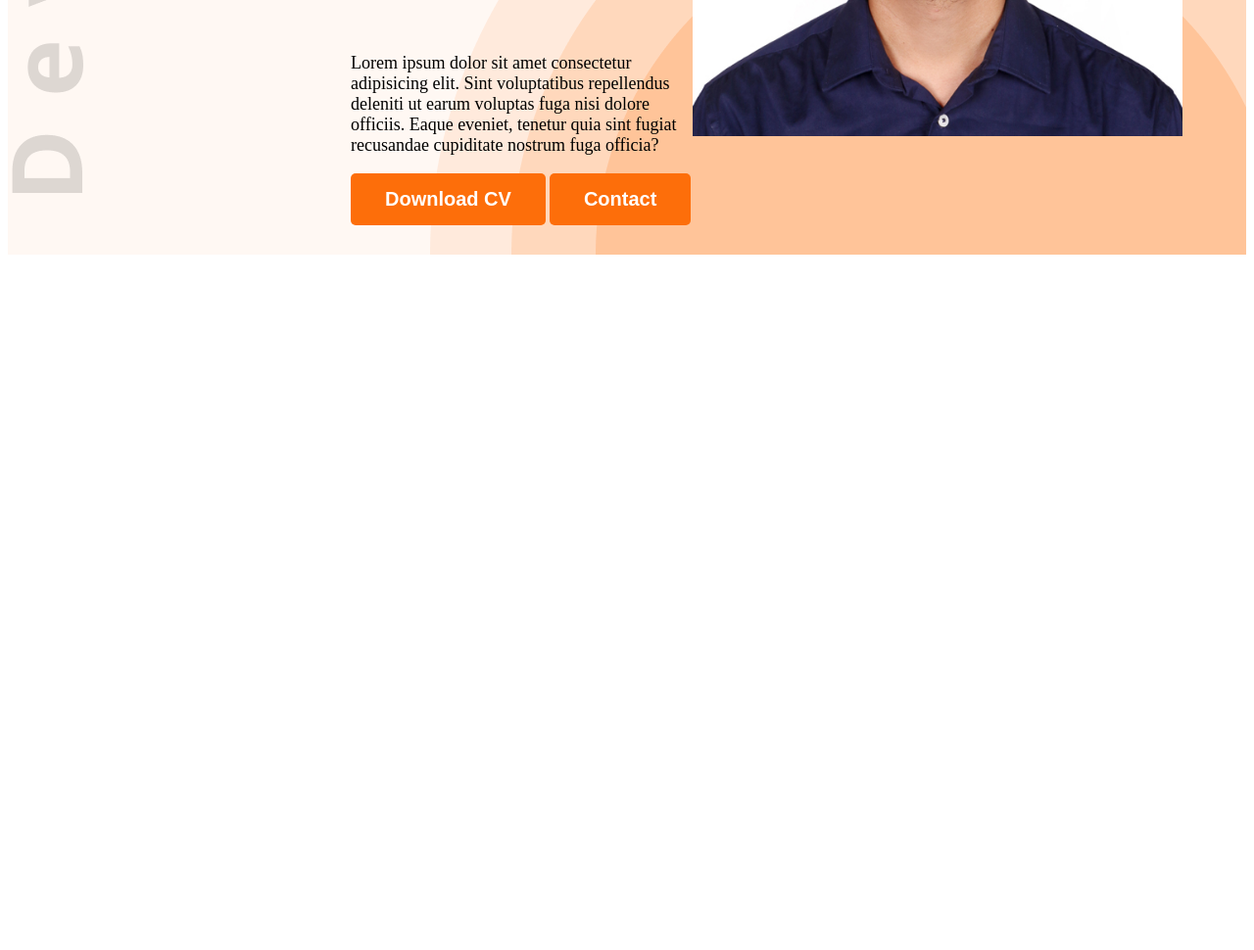
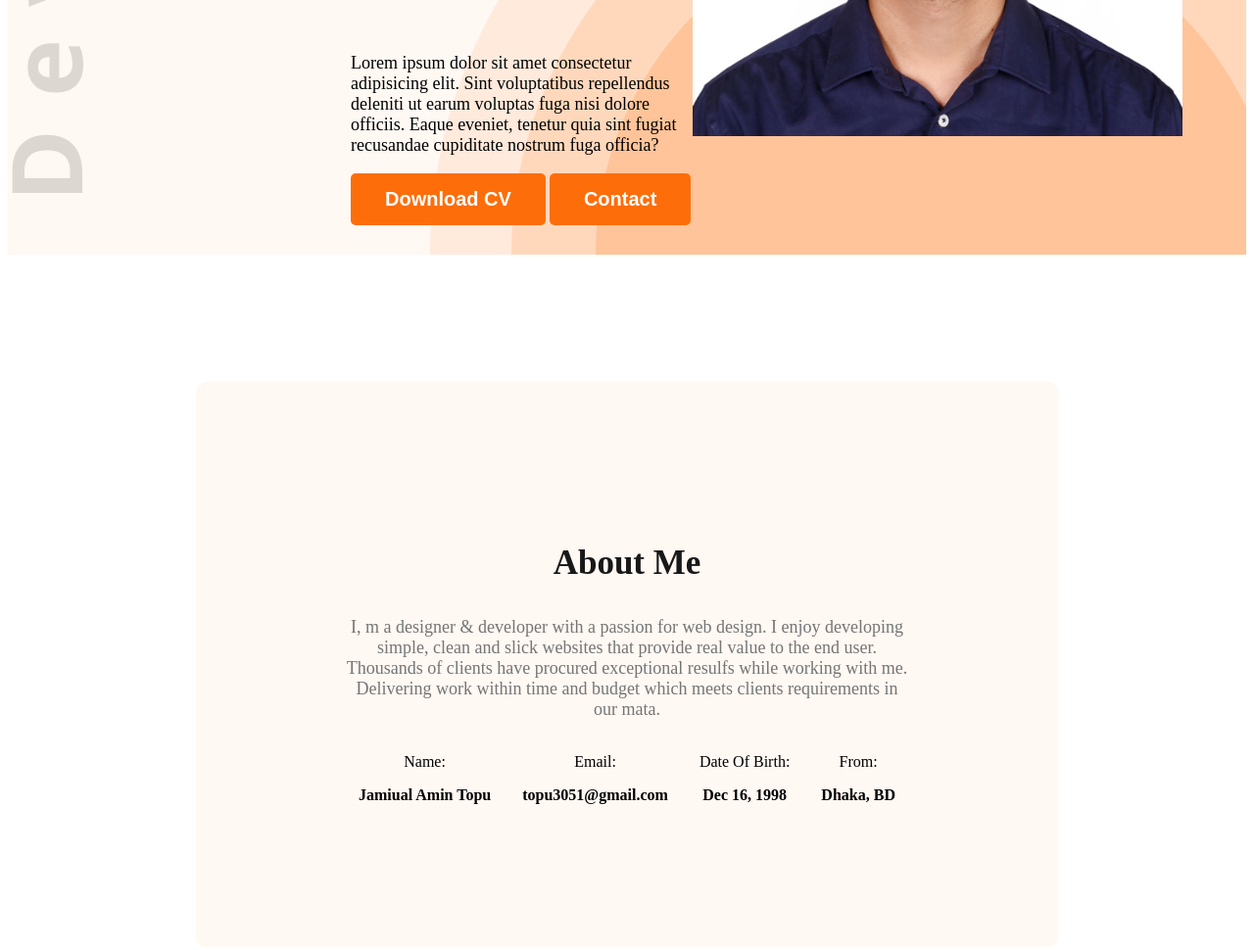
Before and after one commit to topu3051/developer-portfolio2, a plain HTML site: page index.html in a window 1280 px wide. Shown: the part 574-1544 px from the top of the page at 98% size. Before the commit the page ends 842 px from the top, so only its background shows below. Drawn offline with Linux system fonts and the light colour scheme.

Commit message:
about added

```diff
--- a/index.html
+++ b/index.html
@@ -10,7 +10,7 @@
     <link rel="stylesheet" href="styles/developer.css">
 </head>
 <body>
-    <header class="header">
+    <header class="header pramary-background">
         <nav>
             <h3 class="nav-title">To<span class="text-primary">p</span>u</h3>
             <ul>
@@ -31,7 +31,31 @@
         </div>
     </header>
     <main>
-
+        <section class="about  pramary-background">
+            <h3 class="section-title">About Me</h3>
+            <p class="section-description">
+                I, m a designer & developer with a passion for web design. I enjoy developing simple, clean and slick websites that provide real value to the end user. Thousands of clients have procured exceptional resulfs while working with me. Delivering work within time and budget which meets clients requirements in our mata.
+            </p>
+            <div class="about-items">
+                <!-- .about-item*4>p.item-title+p.item-description -->
+                <div class="about-item">
+                    <p class="item-title">Name:</p>
+                    <p class="item-description">Jamiual Amin Topu</p>
+                </div>
+                <div class="about-item">
+                    <p class="item-title">Email:</p>
+                    <p class="item-description">topu3051@gmail.com</p>
+                </div>
+                <div class="about-item">
+                    <p class="item-title">Date Of Birth:</p>
+                    <p class="item-description">Dec 16, 1998</p>
+                </div>
+                <div class="about-item">
+                    <p class="item-title">From:</p>
+                    <p class="item-description">Dhaka, BD</p>
+                </div>
+            </div>
+        </section>
     </main>
     <footer>
 
--- a/styles/developer.css
+++ b/styles/developer.css
@@ -38,6 +38,9 @@ nav a {
 
 /* primary item styles */
 
+.pramary-background{
+    background-color: #FFF8F3;
+}
 .text-primary{
     color: #FD6E0A;
 }
@@ -53,6 +56,17 @@ nav a {
 }
 .dark-2{
     color: #474747;
+}
+.section-title{
+    font-size: 35px;
+    font-weight: bold;
+    color: #181818;
+
+}
+.section-description{
+    font-size: 18px;
+    font-weight: 400;
+    color: #757575;
 }
 
 
@@ -85,3 +99,24 @@ nav a {
 .profile-pic{
     width: 580px;
 }
+
+/* main styles */
+main{
+    max-width: 1140px;
+    margin: 0 auto;
+}
+
+/* about Styles */
+.about{
+    border-radius: 10px;
+    padding: 130px 150px;
+    text-align: center;
+    margin: 130px;
+}
+.about-items{
+    display: flex;
+    justify-content: space-around;
+}
+.item-description{
+    font-weight: 600;
+}
```
